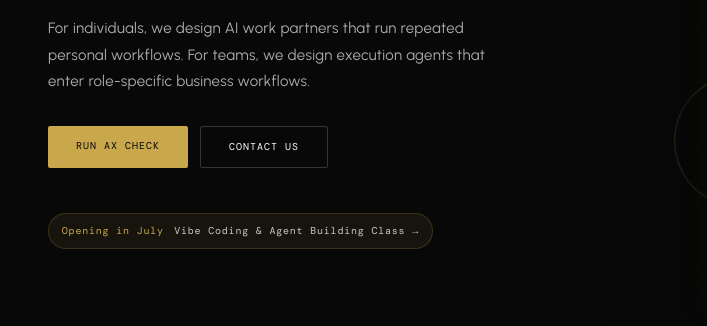
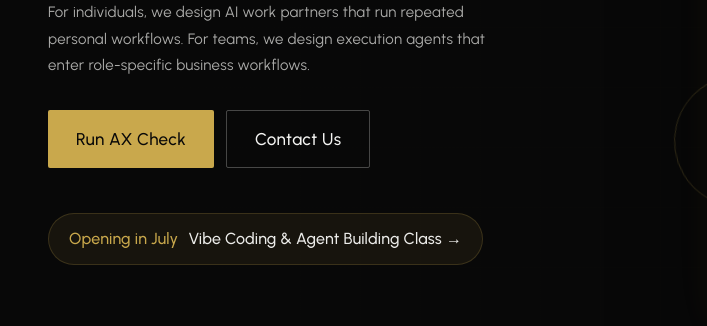
Before and after one commit to anadis77/acrew_home_v0.1, a website: page index-en.html in a window 1280 px wide. Shown: the part 454-780 px from the top of the page, 0-707 px from the left. Drawn offline with nearby package versions, Linux system fonts and the light colour scheme; a web font is replaced by a local one.

Commit message:
영어 버전 히어로 버튼 글씨 크기 개선 — 17px Urbanist 적용

```diff
--- a/index-en.html
+++ b/index-en.html
@@ -69,6 +69,36 @@ section{padding:6rem 3rem;border-top:.5px solid var(--border)}
 footer{padding:2.5rem 3rem;border-top:.5px solid var(--border);display:flex;justify-content:space-between;align-items:center}.fl{font-family:"Urbanist",sans-serif;font-weight:200;font-size:15px;letter-spacing:.12em}.fl .d{color:var(--gold)}.ft,.fr{font-size:10px;color:var(--text-soft)}
 @media (max-width:980px){nav{padding:1rem 1.25rem}.nav-links{gap:1rem}.nav-links a{font-size:9px}.nav-cta{padding:.42rem .75rem}#hero{grid-template-columns:1fr;gap:2.25rem;padding:7.25rem 1.25rem 3rem}.hero-overlay{background:linear-gradient(180deg,rgba(8,8,8,.94),rgba(8,8,8,.72))}.hero-content{max-width:none;transform:none}.hero-visual{justify-self:center;max-width:460px}.grid-2,.grid-3,.team-wrap,.contact-wrap{grid-template-columns:1fr}section{padding:4.5rem 1.25rem}footer{padding:2rem 1.25rem;gap:1rem;flex-direction:column;text-align:center}}
 @media (max-width:620px){body{font-size:10px}nav{align-items:flex-start}.nav-links{flex-wrap:wrap;justify-content:flex-end;gap:.65rem;max-width:260px}.nav-links a:not(.nav-cta):not(.nav-lang):not(.nav-event){display:none}#hero{padding-top:6.5rem}.hero-title{font-size:clamp(34px,12vw,46px);line-height:1.08}.stitle,.ctag,.quote{font-size:clamp(29px,9.8vw,38px);line-height:1.24}.hero-sub{font-size:13.5px}.hero-ctas{flex-direction:column}.btn-p,.btn-s{text-align:center;width:100%}.hero-visual{width:100%}.hero-orbit{display:none}.row{grid-template-columns:1fr}.team-card{grid-template-columns:54px 1fr;gap:.85rem}.avatar{width:54px;height:54px}}
+/* BUTTON & HERO EVENT TYPOGRAPHY */
+.btn-p,.btn-s,.csub{
+  font-family:"Urbanist",sans-serif;
+  font-weight:500;
+  font-size:17px;
+  letter-spacing:.02em;
+  text-transform:none;
+  line-height:1.25;
+  min-height:58px;
+  display:inline-flex;
+  align-items:center;
+  justify-content:center;
+  text-align:center;
+}
+.btn-p,.csub{color:#080808}
+.btn-s{color:rgba(250,250,248,.98);border-color:rgba(250,250,248,.26)}
+.hero-event{
+  font-family:"Urbanist",sans-serif;
+  font-weight:500;
+  font-size:16px;
+  letter-spacing:.01em;
+  line-height:1.4;
+  padding:.85rem 1.25rem;
+}
+.hero-event span{color:rgba(250,250,248,.94)}
+@media (max-width:620px){
+  .btn-p,.btn-s,.csub{font-size:17px;min-height:62px;letter-spacing:.01em}
+  .hero-event{font-size:16px;line-height:1.45;padding:1rem 1.1rem;width:100%;justify-content:center}
+}
+
 /* PC CENTERING — max content width 1344px, centered on wide screens */
 @media (min-width: 1340px) {
   nav {
```
